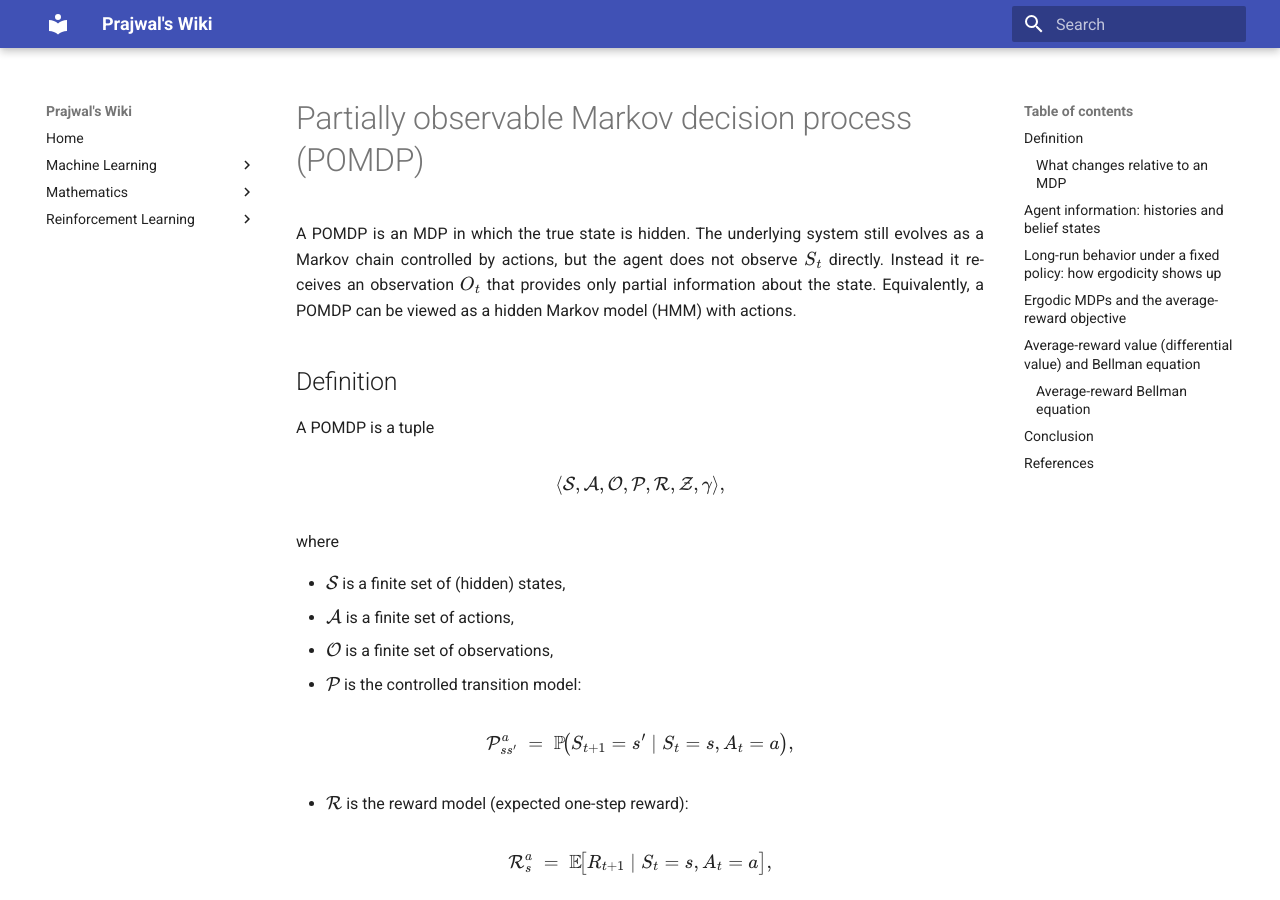
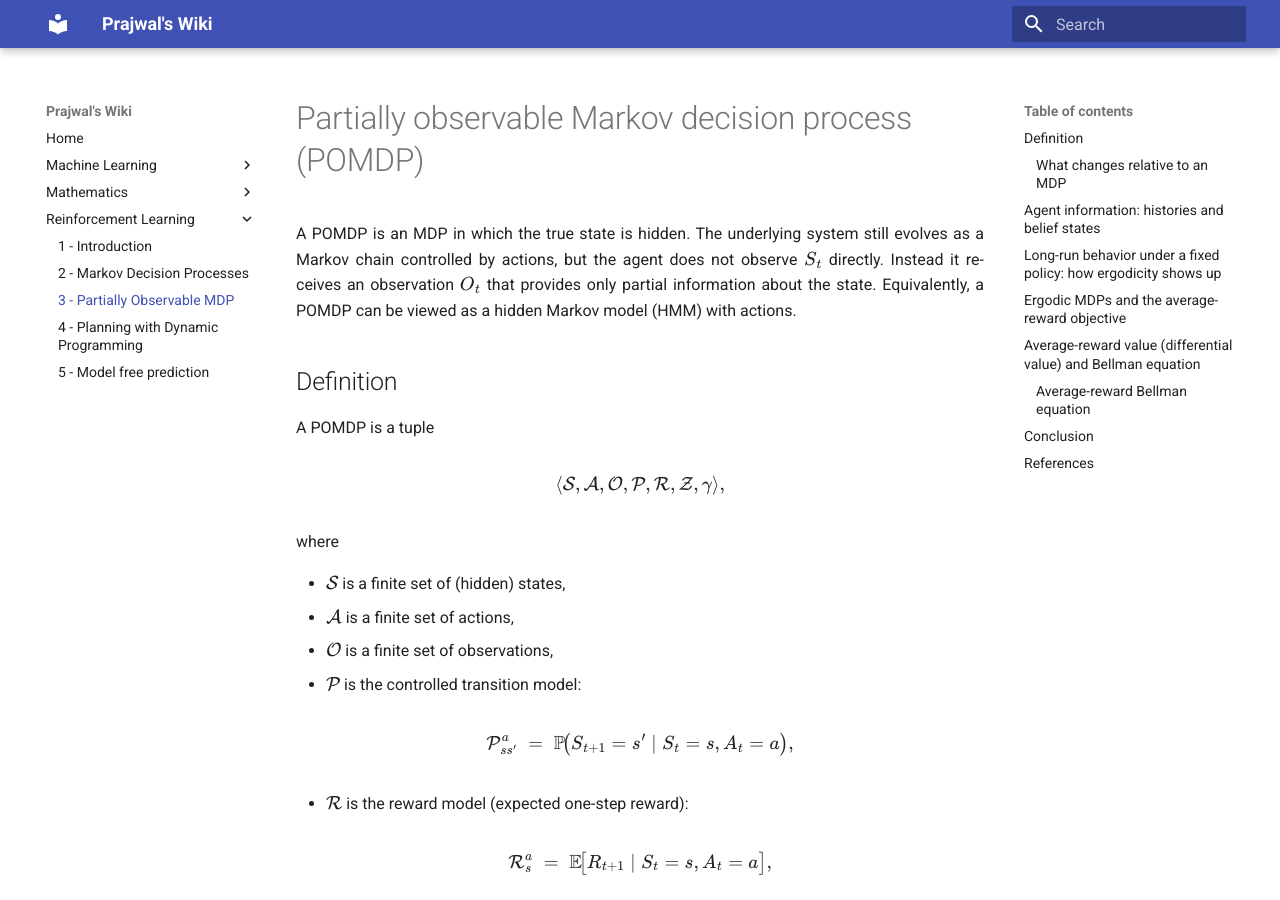
Before and after one commit to pj1911/my-wiki, an MkDocs documentation site: the page built from docs/RL-3-Partially Observable MDP.md, in a window 1280 px wide and 900 px high. Built offline with MkDocs 1.6.1 and Material for MkDocs 9.7.7, drawn with Linux system fonts in a browser that asks for light colours.

Commit message:
Fix typo in Reinforcement Learning section

```diff
--- a/mkdocs.yml
+++ b/mkdocs.yml
@@ -21,7 +21,7 @@ nav:
   - Reinforcement Learning:
       - 1 - Introduction: RL-1-Introduction.md
       - 2 - Markov Decision Processes: RL-2-Markov Decision Processes.md
-      - 3 - Partially Observable MDP: Rl-3-Partially Observable MDP.md
+      - 3 - Partially Observable MDP: RL-3-Partially Observable MDP.md
       - 4 - Planning with Dynamic Programming: RL-4-Planning with Dynamic Programming.md
       - 5 - Model free prediction: RL-5-Model free prediction.md
 
```
